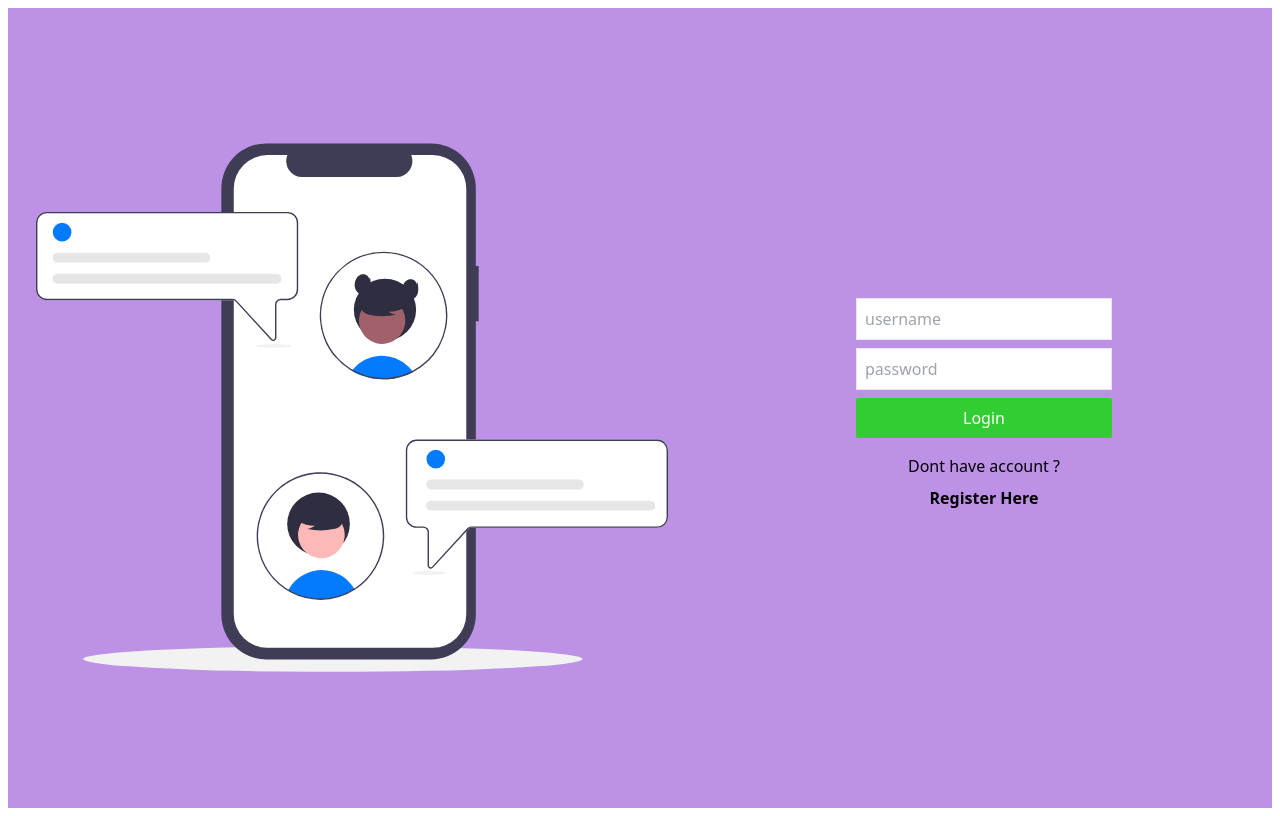
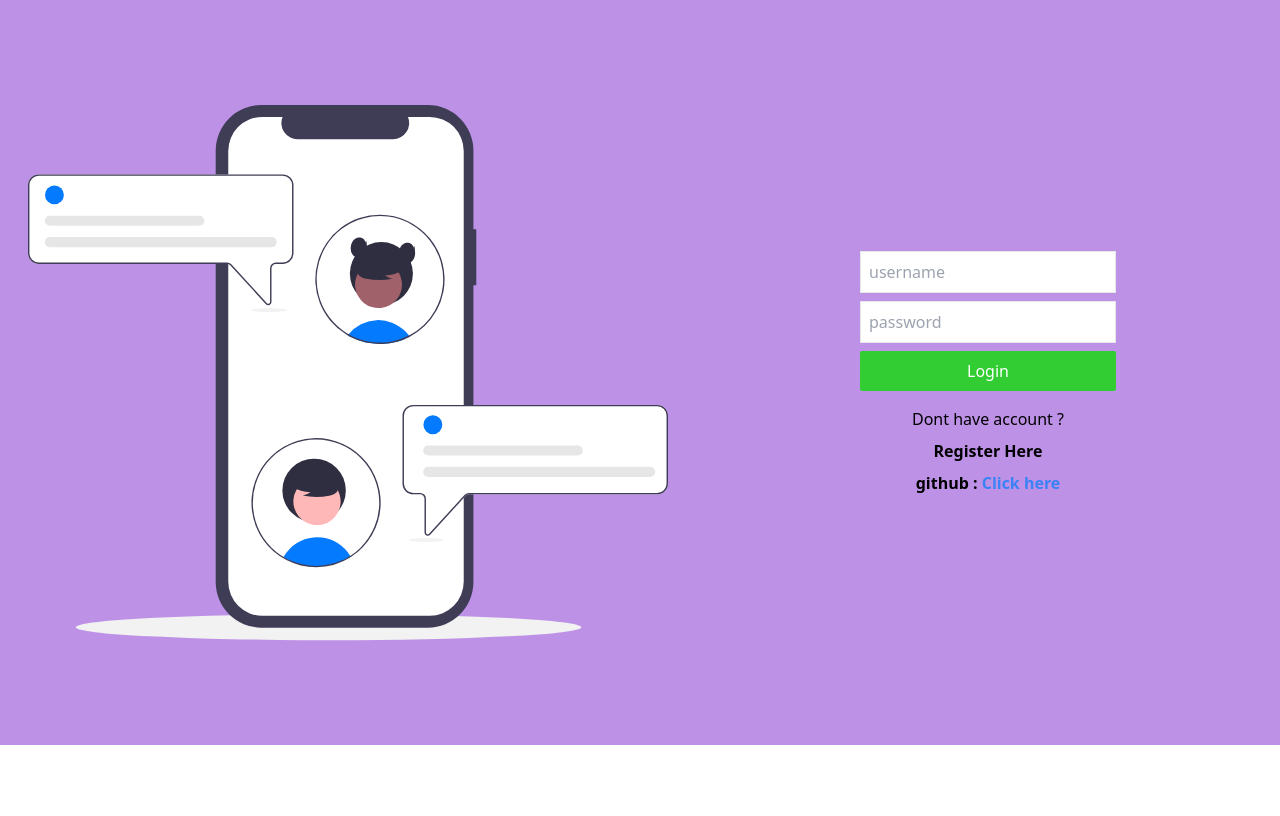
Before and after one commit to abhipatel0211/ChatWhiz, a React (Vite) app in the folder client/: page / in a window 1280 px wide. Built offline with nearby package versions, Linux system fonts and the light colour scheme; no server answers.

Commit message:
added github link as vercel dont support realtime communication

```diff
--- a/client/src/Components/Registerandloginform.jsx
+++ b/client/src/Components/Registerandloginform.jsx
@@ -93,7 +93,8 @@ function Register() {
   return (
     <>
       {/* bg-blue-100 bg-[#6C63FF]   #ECECEC*/}
-      <div className="flex bg-[#bd91e6] m-2 h-full">
+      {/* <div className="">hello</div> */}
+      <div className="flex bg-[#bd91e6] h-full overflow-hidden">
         <div className="mx-7 w-1/2 max-md:hidden md:flex lg:flex items-center justify-center">
           {/* <img src="\src\assets\svg\login_chat.svg" alt="SVG Image" /> */}
           <svg
@@ -235,8 +236,12 @@ function Register() {
             />
           </svg>
         </div>
-        <div className=" h-screen w-1/2 max-md:w-full  flex items-center">
-          <form className="w-64 mx-auto" onSubmit={handlesubmit}>
+        <div className=" w-1/2 max-md:w-full  flex items-center">
+          {/* <div className="bg-white flex h-20 w-20 top-0 left-0 "></div> */}
+          <form
+            className="w-64 mx-auto h-full flex flex-col items-center  justify-center"
+            onSubmit={handlesubmit}
+          >
             {/* <p>Register</p> */}
             <input
               value={email}
@@ -281,6 +286,21 @@ function Register() {
                 </button>
               </div>
             )}
+            <div className="flex flex-col justify-center  w-full bottom-0">
+              {/* As Vercel does not support the real time communication see project
+              here.{" "} */}
+              <div className="flex justify-center">
+                <strong>
+                  github :{" "}
+                  <a
+                    href="https://github.com/abhipatel0211/ChatWhiz.git"
+                    className="text-blue-500"
+                  >
+                    Click here
+                  </a>
+                </strong>
+              </div>
+            </div>
           </form>
         </div>
       </div>
```
